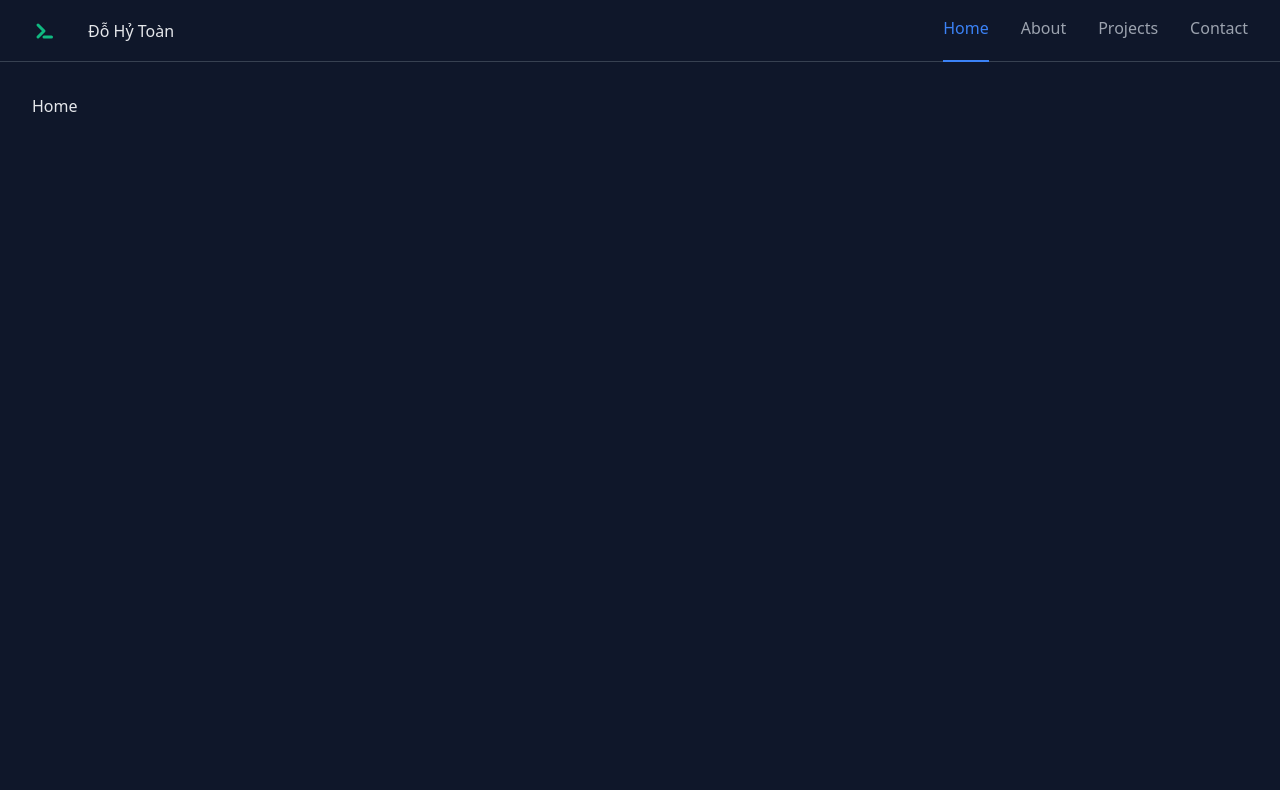
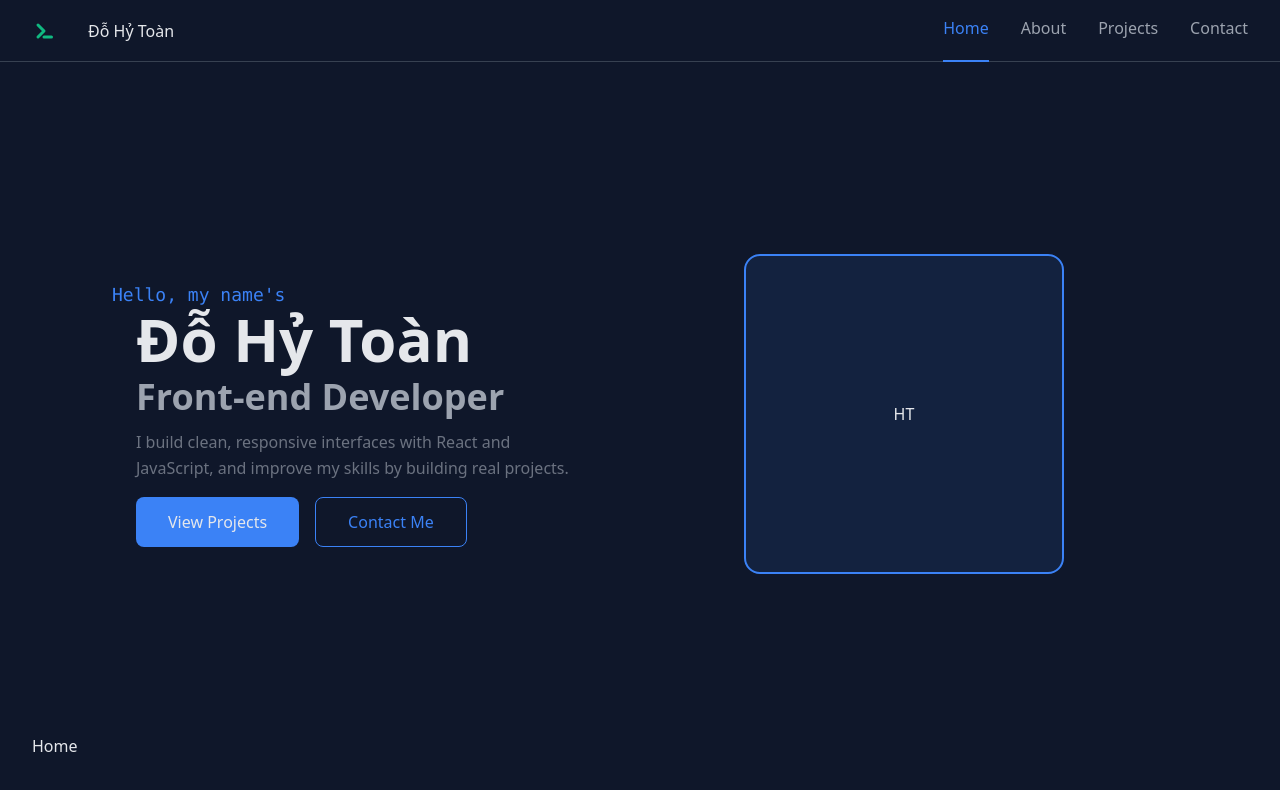
Before and after one commit to lucaidau/ReactJS_MyPortfolio, a React (Vite) app: page / in a window 1280 px wide. Shown: the top 790 px of the page. Built offline with nearby package versions, Linux system fonts and the light colour scheme.

Commit message:
Done Hero Section (Home), missing image forhero section!

```diff
--- a/src/App.jsx
+++ b/src/App.jsx
@@ -7,6 +7,7 @@ import Contact from "./pages/Contact";
 import About from "./pages/about";
 import Error404 from "./components/Error404";
 import Header from "./components/Header";
+import Hero from "./components/Hero";
 
 function App() {
   return (
@@ -17,7 +18,15 @@ function App() {
 
           <main className="p-8">
             <Routes>
-              <Route path="/" element={<Home></Home>}></Route>
+              <Route
+                path="/"
+                element={
+                  <>
+                    <Hero></Hero>
+                    <Home></Home>
+                  </>
+                }
+              ></Route>
               <Route path="/about" element={<About></About>}></Route>
               <Route path="/projects" element={<Projects></Projects>}></Route>
               <Route path="/contact" element={<Contact></Contact>}></Route>
--- /dev/null
+++ b/src/components/Hero.jsx
@@ -0,0 +1,38 @@
+import React from "react";
+
+const Hero = () => {
+  return (
+    <section className="min-h-[80vh] flex flex-col md:flex-row items-center justify-between px-8 md:px-20">
+      <div className="md:w-1/2 space-x-6">
+        <h2 className="text-primary-accent font-mono text-lg">
+          Hello, my name's
+        </h2>
+        <h1 className="text-6xl font-bold text-primary-txt">Đỗ Hỷ Toàn</h1>
+        <h3 className="text-4xl font-semibold text-secondary-txt mt-2">
+          Front-end Developer
+        </h3>
+        <p className="mt-3 text-blur-txt max-w-md leading-relaxed">
+          I build clean, responsive interfaces with React and JavaScript, and
+          improve my skills by building real projects.
+        </p>
+
+        <div className="flex gap-4 pt-4">
+          <button className="px-8 py-3 bg-primary-accent text-primary-txt rounded-lg hover:bg-soft-accent transition-all">
+            View Projects
+          </button>
+          <button className="px-8 py-3 border border-primary-accent text-primary-accent rounded-lg hover:bg-primary-accent/10 transition-all">
+            Contact Me
+          </button>
+        </div>
+      </div>
+
+      <div className="w-full flex md:w-1/2 justify-center items-center mt-12 md:mt-0 ">
+        <div className="w-64 h-64 md:w-80 md:h-80 bg-primary-accent/10 border-2 border-primary-accent rounded-2xl flex items-center justify-center">
+          <span>HT</span>
+        </div>
+      </div>
+    </section>
+  );
+};
+
+export default Hero;
```
